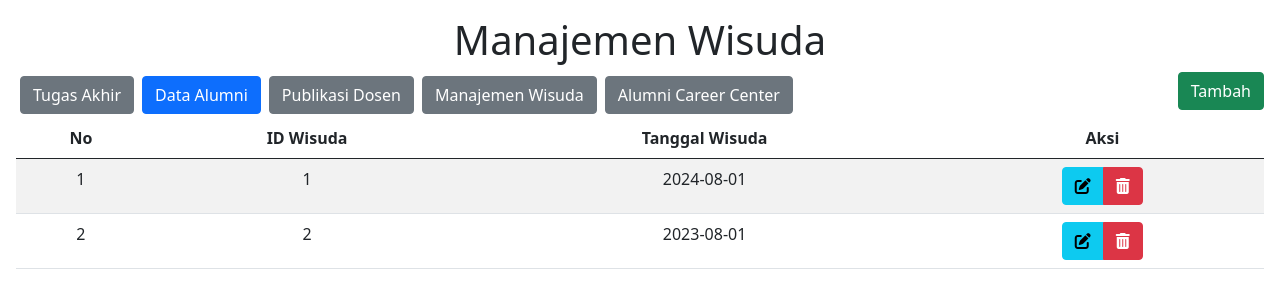
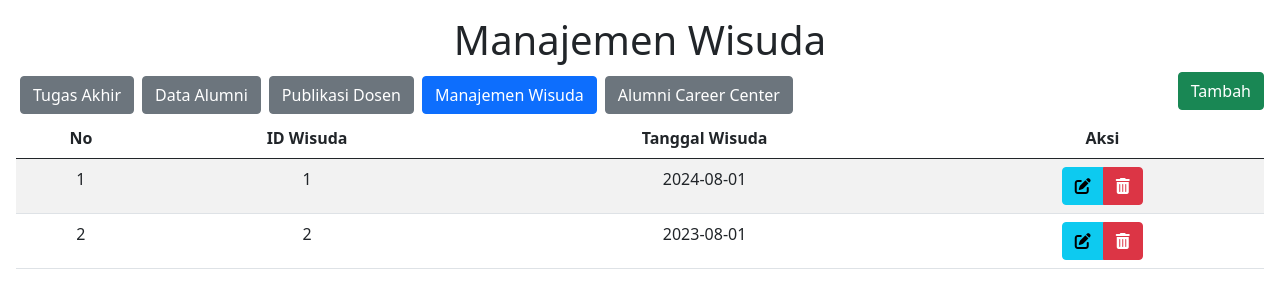
Before and after one commit to Nikkoadr/tugas_kelompok_pbo_lanjut, a Flask app: page /manajemen_wisuda/ in a window 1280 px wide. Shown: the top 308 px of the page. Run offline with Flask 3, Linux system fonts and the light colour scheme; data comes from the database, SQL or seed files in the repository.

Commit message:
update btn

```diff
--- a/modules/alumni_career_center/templates/alumni_career_center_index.html
+++ b/modules/alumni_career_center/templates/alumni_career_center_index.html
@@ -14,10 +14,10 @@
             <h5 class="alert alert-success text-center">{{ pesan }}</h5>
             {% endfor %}
             <a class="btn btn-secondary float-start m-1" href="/tugas_akhir_mahasiswa">Tugas Akhir</a>
-            <a class="btn btn-primary float-start m-1" href="/data_alumni">Data Alumni</a>
+            <a class="btn btn-secondary float-start m-1" href="/data_alumni">Data Alumni</a>
             <a class="btn btn-secondary float-start m-1" href="/publikasi_dosen">Publikasi Dosen</a>
             <a class="btn btn-secondary float-start m-1" href="/manajemen_wisuda">Manajemen Wisuda</a>
-            <a class="btn btn-secondary float-start m-1" href="/alumni_career_center">Alumni Career Center</a>
+            <a class="btn btn-primary float-start m-1" href="/alumni_career_center">Alumni Career Center</a>
             <a class="btn btn-success float-end" href="/alumni_career_center/create">Tambah</a>
             <table class="table table-striped">
                 <thead>
--- a/modules/manajemen_wisuda/templates/manajemen_wisuda_index.html
+++ b/modules/manajemen_wisuda/templates/manajemen_wisuda_index.html
@@ -14,9 +14,9 @@
             <h5 class="alert alert-success text-center">{{ pesan }}</h5>
             {% endfor %}
             <a class="btn btn-secondary float-start m-1" href="/tugas_akhir_mahasiswa">Tugas Akhir</a>
-            <a class="btn btn-primary float-start m-1" href="/data_alumni">Data Alumni</a>
+            <a class="btn btn-secondary float-start m-1" href="/data_alumni">Data Alumni</a>
             <a class="btn btn-secondary float-start m-1" href="/publikasi_dosen">Publikasi Dosen</a>
-            <a class="btn btn-secondary float-start m-1" href="/manajemen_wisuda">Manajemen Wisuda</a>
+            <a class="btn btn-primary float-start m-1" href="/manajemen_wisuda">Manajemen Wisuda</a>
             <a class="btn btn-secondary float-start m-1" href="/alumni_career_center">Alumni Career Center</a>
             <a class="btn btn-success float-end" href="/manajemen_wisuda/create">Tambah</a>
             <table class="table table-striped">
--- a/modules/publikasi_dosen/templates/publikasi_dosen_index.html
+++ b/modules/publikasi_dosen/templates/publikasi_dosen_index.html
@@ -14,8 +14,8 @@
             <h5 class="alert alert-success text-center">{{ pesan }}</h5>
             {% endfor %}
             <a class="btn btn-secondary float-start m-1" href="/tugas_akhir_mahasiswa">Tugas Akhir</a>
-            <a class="btn btn-primary float-start m-1" href="/data_alumni">Data Alumni</a>
-            <a class="btn btn-secondary float-start m-1" href="/publikasi_dosen">Publikasi Dosen</a>
+            <a class="btn btn-secondary float-start m-1" href="/data_alumni">Data Alumni</a>
+            <a class="btn btn-primary float-start m-1" href="/publikasi_dosen">Publikasi Dosen</a>
             <a class="btn btn-secondary float-start m-1" href="/manajemen_wisuda">Manajemen Wisuda</a>
             <a class="btn btn-secondary float-start m-1" href="/alumni_career_center">Alumni Career Center</a>
             <a class="btn btn-success float-end" href="/publikasi_dosen/create">Tambah</a>
--- a/modules/tugas_akhir_mahasiswa/templates/tugas_akhir_mahasiswa_index.html
+++ b/modules/tugas_akhir_mahasiswa/templates/tugas_akhir_mahasiswa_index.html
@@ -13,8 +13,8 @@
             {% for pesan in get_flashed_messages() %}
             <h5 class="alert alert-success text-center">{{ pesan }}</h5>
             {% endfor %}
-            <a class="btn btn-secondary float-start m-1" href="/tugas_akhir_mahasiswa">Tugas Akhir</a>
-            <a class="btn btn-primary float-start m-1" href="/data_alumni">Data Alumni</a>
+            <a class="btn btn-primary float-start m-1" href="/tugas_akhir_mahasiswa">Tugas Akhir</a>
+            <a class="btn btn-secondary float-start m-1" href="/data_alumni">Data Alumni</a>
             <a class="btn btn-secondary float-start m-1" href="/publikasi_dosen">Publikasi Dosen</a>
             <a class="btn btn-secondary float-start m-1" href="/manajemen_wisuda">Manajemen Wisuda</a>
             <a class="btn btn-secondary float-start m-1" href="/alumni_career_center">Alumni Career Center</a>
```
